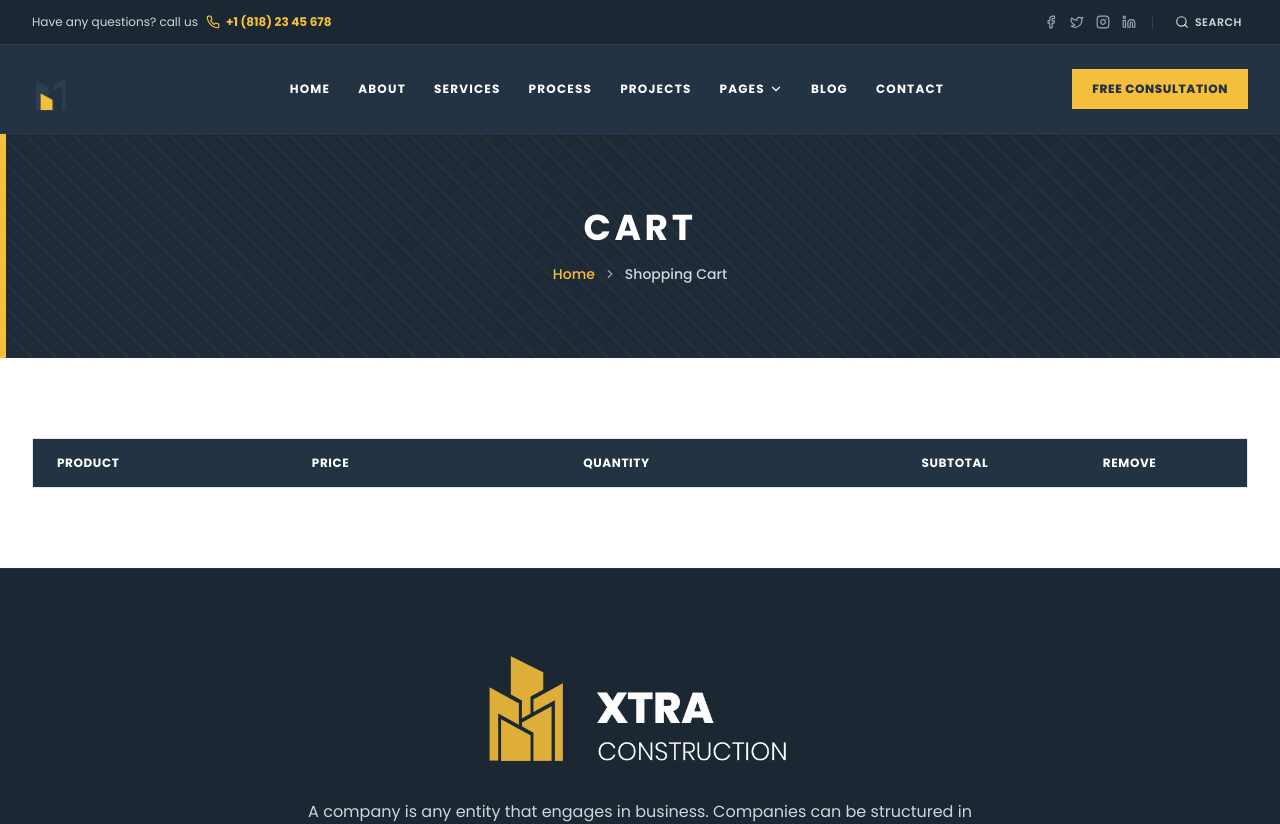
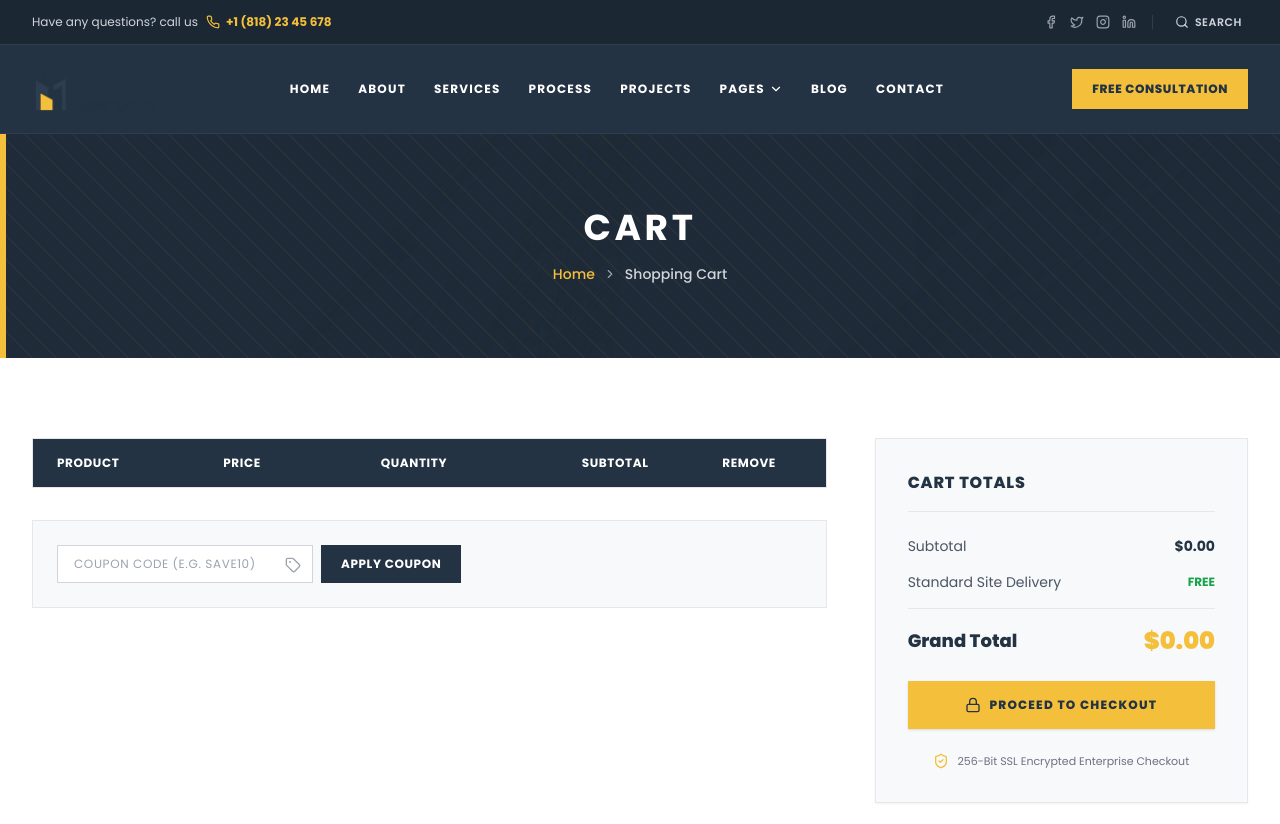
Before and after one commit to tahseinrefath/xtra-construction, a Next.js app: page /cart in a window 1280 px wide. Shown: the top 824 px of the page. Built offline with nearby package versions, Linux system fonts and the light colour scheme.

Commit message:
feat(cart): implement coupon discount logic and order summary box

```diff
--- a/app/cart/page.jsx
+++ b/app/cart/page.jsx
@@ -8,15 +8,51 @@ import SearchModal from '@/components/layout/SearchModal';
 import Footer from '@/components/layout/Footer';
 import BackToTop from '@/components/layout/BackToTop';
 import PageBanner from '@/components/layout/PageBanner';
+import Toast from '@/components/ui/Toast';
 import { useCart } from '@/context/CartContext';
-import { Trash2, Plus, Minus, ArrowRight, ShoppingCart } from 'lucide-react';
+import {
+  Trash2,
+  Plus,
+  Minus,
+  ArrowRight,
+  ShoppingCart,
+  Tag,
+  ShieldCheck,
+  CheckCircle,
+  X,
+  Lock,
+} from 'lucide-react';
 import Link from 'next/link';
 
 export default function CartPage() {
   const [mobileMenuOpen, setMobileMenuOpen] = useState(false);
   const [searchOpen, setSearchOpen] = useState(false);
+  const [couponInput, setCouponInput] = useState('');
+  const [toastMessage, setToastMessage] = useState(null);
 
-  const { items, updateQty, removeItem, subtotal } = useCart();
+  const {
+    items,
+    updateQty,
+    removeItem,
+    subtotal,
+    discount,
+    total,
+    coupon,
+    applyCoupon,
+    removeCoupon,
+  } = useCart();
+
+  const handleApplyCoupon = (e) => {
+    e.preventDefault();
+    if (!couponInput.trim()) return;
+    const res = applyCoupon(couponInput);
+    if (res.success) {
+      setToastMessage(`Coupon "${couponInput.toUpperCase()}" applied! ${(res.discount * 100).toFixed(0)}% discount.`);
+      setCouponInput('');
+    } else {
+      setToastMessage('Invalid coupon code. Try SAVE10, BUILD20, or XTRA15.');
+    }
+  };
 
   return (
     <div className="flex-1 flex flex-col min-h-screen">
@@ -38,6 +74,9 @@ export default function CartPage() {
 
         <section className="py-20 bg-white">
           <div className="max-w-7xl mx-auto px-4 sm:px-6 lg:px-8">
+            <div className="grid grid-cols-1 lg:grid-cols-3 gap-12">
+              {/* Left Column: Cart Table & Coupon */}
+              <div className="lg:col-span-2 space-y-8">
                 <div className="overflow-x-auto">
                   <table className="w-full text-left border border-gray-200">
                     <thead className="bg-[#243344] text-white text-xs uppercase font-extrabold tracking-wider">
@@ -52,7 +91,6 @@ export default function CartPage() {
                     <tbody className="divide-y divide-gray-200 text-sm">
                       {items.map((item) => (
                         <tr key={item.id} className="hover:bg-gray-50 transition-colors">
-                      {/* Product details */}
                           <td className="py-4 px-6 flex items-center gap-4">
                             <img
                               src={item.image}
@@ -61,13 +99,9 @@ export default function CartPage() {
                             />
                             <span className="font-bold text-[#243344]">{item.name}</span>
                           </td>
-
-                      {/* Price */}
                           <td className="py-4 px-6 font-semibold text-gray-700">
                             ${item.price.toFixed(2)}
                           </td>
-
-                      {/* Quantity Stepper */}
                           <td className="py-4 px-6">
                             <div className="flex items-center justify-center gap-2">
                               <button
@@ -87,13 +121,9 @@ export default function CartPage() {
                               </button>
                             </div>
                           </td>
-
-                      {/* Subtotal */}
                           <td className="py-4 px-6 text-right font-extrabold text-[#243344]">
                             ${(item.price * item.qty).toFixed(2)}
                           </td>
-
-                      {/* Remove Button */}
                           <td className="py-4 px-6 text-center">
                             <button
                               onClick={() => removeItem(item.id)}
@@ -108,12 +138,101 @@ export default function CartPage() {
                     </tbody>
                   </table>
                 </div>
+
+                {/* Coupon Code Strip */}
+                <div className="bg-[#f7f9fb] p-6 border border-gray-200 flex flex-col sm:flex-row items-center justify-between gap-4">
+                  <form onSubmit={handleApplyCoupon} className="flex gap-2 w-full sm:w-auto">
+                    <div className="relative flex-1 sm:w-64">
+                      <input
+                        type="text"
+                        placeholder="Coupon code (e.g. SAVE10)"
+                        value={couponInput}
+                        onChange={(e) => setCouponInput(e.target.value)}
+                        className="w-full bg-white border border-gray-300 px-4 py-2.5 text-xs text-[#243344] uppercase tracking-wider focus:outline-none focus:border-[#f4c03b]"
+                      />
+                      <Tag className="w-4 h-4 text-gray-400 absolute right-3 top-3" />
+                    </div>
+                    <button
+                      type="submit"
+                      className="bg-[#243344] hover:bg-[#f4c03b] hover:text-[#243344] text-white text-xs font-bold uppercase tracking-wider px-5 py-2.5 transition-colors cursor-pointer"
+                    >
+                      Apply Coupon
+                    </button>
+                  </form>
+
+                  {coupon && (
+                    <div className="flex items-center gap-2 bg-green-50 border border-green-200 px-3 py-1.5 text-green-700 text-xs font-bold">
+                      <CheckCircle className="w-4 h-4" />
+                      <span>{coupon.code} ({(coupon.discount * 100).toFixed(0)}% OFF)</span>
+                      <button
+                        onClick={removeCoupon}
+                        className="ml-2 text-gray-400 hover:text-red-500 cursor-pointer"
+                      >
+                        <X className="w-3.5 h-3.5" />
+                      </button>
+                    </div>
+                  )}
+                </div>
+              </div>
+
+              {/* Right Column: Order Summary / Cart Totals */}
+              <div>
+                <div className="bg-[#f7f9fb] border border-gray-200 p-8 shadow-sm">
+                  <h3 className="text-base uppercase font-extrabold text-[#243344] tracking-wider mb-6 pb-4 border-b border-gray-200">
+                    Cart Totals
+                  </h3>
+
+                  <div className="space-y-4 text-sm mb-6">
+                    <div className="flex justify-between items-center text-gray-600">
+                      <span>Subtotal</span>
+                      <span className="font-bold text-[#243344]">${subtotal.toFixed(2)}</span>
+                    </div>
+
+                    {discount > 0 && (
+                      <div className="flex justify-between items-center text-green-600 font-semibold">
+                        <span>Coupon Discount</span>
+                        <span>-${discount.toFixed(2)}</span>
+                      </div>
+                    )}
+
+                    <div className="flex justify-between items-center text-gray-600">
+                      <span>Standard Site Delivery</span>
+                      <span className="font-bold text-green-600 uppercase text-xs">Free</span>
+                    </div>
+
+                    <div className="pt-4 border-t border-gray-200 flex justify-between items-center text-lg font-extrabold text-[#243344]">
+                      <span>Grand Total</span>
+                      <span className="text-[#f4c03b] text-2xl font-black">${total.toFixed(2)}</span>
+                    </div>
+                  </div>
+
+                  <button
+                    onClick={() => setToastMessage('Checkout integration active. Ready for payment gateway.')}
+                    className="w-full bg-[#f4c03b] hover:bg-[#243344] hover:text-white text-[#243344] font-extrabold text-xs uppercase tracking-widest py-4 transition-all duration-300 shadow flex items-center justify-center gap-2 cursor-pointer mb-6"
+                  >
+                    <Lock className="w-4 h-4" />
+                    <span>Proceed to Checkout</span>
+                  </button>
+
+                  <div className="flex items-center justify-center gap-2 text-[11px] text-gray-500">
+                    <ShieldCheck className="w-4 h-4 text-[#f4c03b]" />
+                    <span>256-Bit SSL Encrypted Enterprise Checkout</span>
+                  </div>
+                </div>
+              </div>
+            </div>
           </div>
         </section>
       </main>
 
       <Footer />
       <BackToTop />
+
+      <Toast
+        isOpen={Boolean(toastMessage)}
+        message={toastMessage}
+        onClose={() => setToastMessage(null)}
+      />
     </div>
   );
 }
```
Lines whose indentation alone changed are shown as unchanged.
